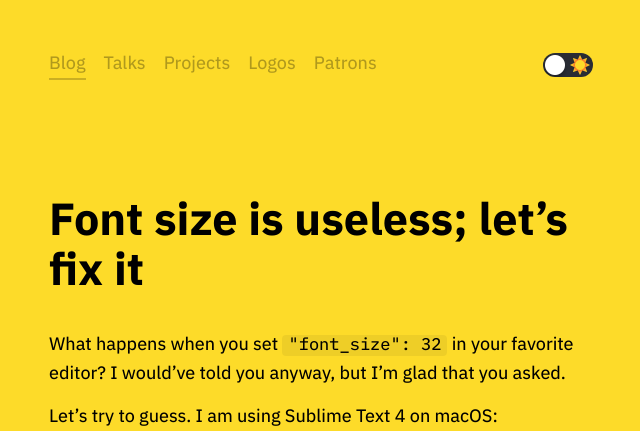
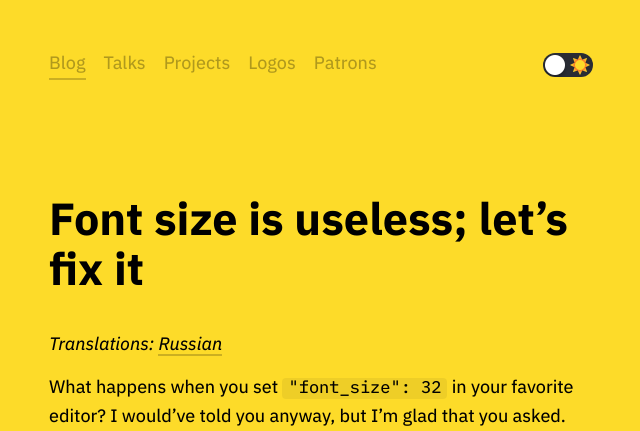
Before and after one commit to tonsky/tonsky.github.io, a Jekyll site: the page built from _posts/2021-03-29-font-size.md, in a window 1280 px wide and 900 px high, cut to the strip 0-431 px from the top of the window. Shown: the whole strip, without its empty margins (320-960 px from the left). Built offline with Jekyll 4.4.1, drawn with Linux system fonts in a browser that asks for light colours.

Commit message:
RU translation for Font size post

```diff
--- a/_posts/2021-03-29-font-size.md
+++ b/_posts/2021-03-29-font-size.md
@@ -4,7 +4,10 @@
 category: blog
 summary: "What happens when you set fontSize: 32 in your favorite editor"
 hackernews_id: 26633148
+starred: true
 ---
+
+_Translations: [Russian](https://habr.com/ru/company/vdsina/blog/550046/)_
 
 What happens when you set `"font_size": 32` in your favorite editor? I would’ve told you anyway, but I’m glad that you asked.
 
```
